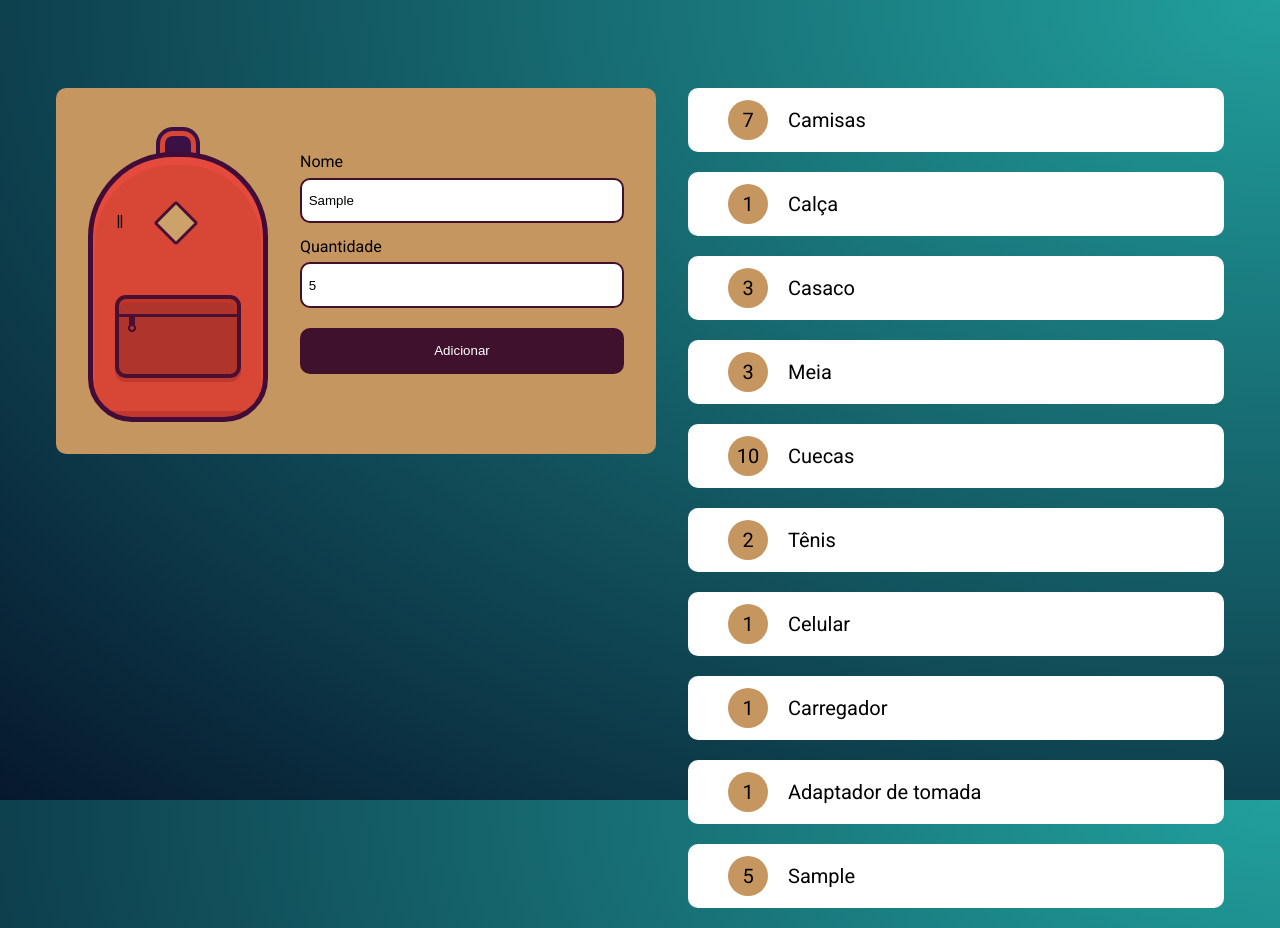
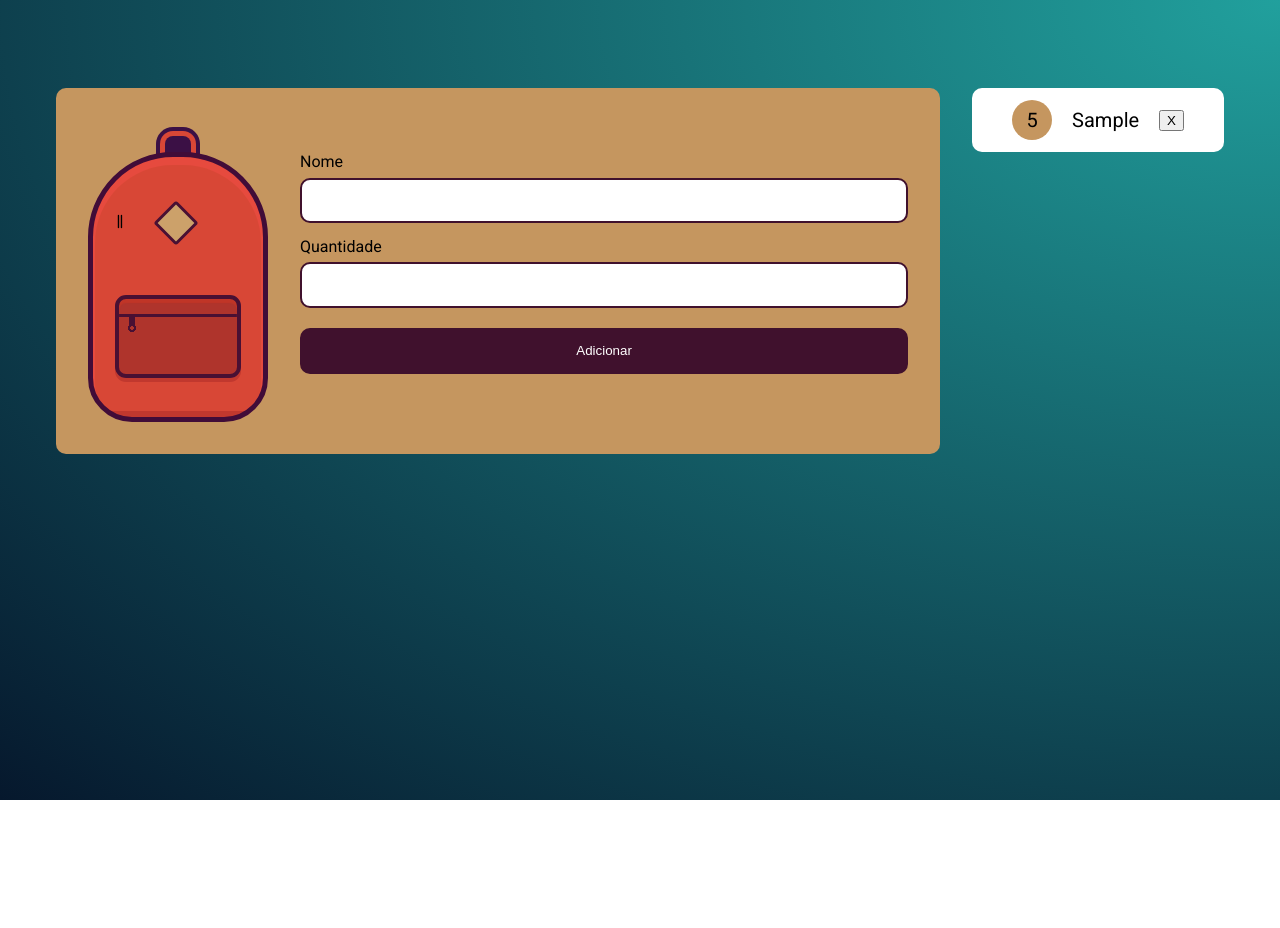
Before and after one commit to rennan-ventura/alura-js-codes, a plain HTML site: page mochila-de-viagem/index.html in a window 1280 px wide. Both pictures are taken after typing "Sample", "5" into the empty fields and a click on the input "Adicionar". After the commit the page ends 800 px from the top, so only its background shows below. Drawn offline with Linux system fonts and the light colour scheme.

Commit message:
finalizando o projeto mochila de viagem

```diff
--- a/mochila-de-viagem/index.html
+++ b/mochila-de-viagem/index.html
@@ -25,15 +25,6 @@
         </div>
 
         <ul class="lista" id="lista">
-            <li class="item"><strong>7</strong>Camisas</li>
-            <li class="item"><strong>1</strong>Calça</li>
-            <li class="item"><strong>3</strong>Casaco</li>
-            <li class="item"><strong>3</strong>Meia</li>
-            <li class="item"><strong>10</strong>Cuecas</li>
-            <li class="item"><strong>2</strong>Tênis</li>
-            <li class="item"><strong>1</strong>Celular</li>
-            <li class="item"><strong>1</strong>Carregador</li>
-            <li class="item"><strong>1</strong>Adaptador de tomada</li>
         </ul>
     </main>
 
--- a/mochila-de-viagem/js/main.js
+++ b/mochila-de-viagem/js/main.js
@@ -1,25 +1,82 @@
-const form = document.getElementById("novoItem");
-const lista = document.getElementById("lista");
+const form = document.getElementById("novoItem")
+const lista = document.getElementById("lista")
+const itens = JSON.parse(localStorage.getItem("itens")) || []
+
+itens.forEach( (elemento) => {
+    criaElemento(elemento)
+} )
 
 form.addEventListener("submit", (evento) => {
-    evento.preventDefault();
+    evento.preventDefault()
 
-    criaElemento(evento.target.elements['nome'].value, evento.target.elements['quantidade'].value);
+    const nome = evento.target.elements['nome']
+    const quantidade = evento.target.elements['quantidade']
+
+
+//  Const para conferir elemento nome no array itens
+    const existe = itens.find( elemento => elemento.nome === nome.value )
+
+    const itemAtual = {
+        "nome": nome.value,
+        "quantidade": quantidade.value
+    }
+
+
+// Condicional para conferir se o elemento
+    if (existe) {
+        itemAtual.id = existe.id;
+
+        atualizaElemento(itemAtual);
+
+        itens[itens.findIndex(elemento => elemento.id === existe.id)] = itemAtual;
+    } else {
+       itemAtual.id = itens[itens.length - 1] ? (itens[itens.length - 1]).id + 1 : 0;
+
+        criaElemento(itemAtual);
+
+        itens.push(itemAtual);
+    }
+
+    localStorage.setItem("itens", JSON.stringify(itens));
+
+    nome.value = ""
+    quantidade.value = ""
 })
 
-function criaElemento(nome, quantidade) {
+function criaElemento(item) {
+    const novoItem = document.createElement("li")
+    novoItem.classList.add("item")
 
-    const novoItem = document.createElement('li');
-    novoItem.classList.add("item");
+    const numeroItem = document.createElement("strong")
+    numeroItem.innerHTML = item.quantidade
+    numeroItem.dataset.id = item.id
+    novoItem.appendChild(numeroItem)
 
-    const numeroItem = document.createElement('strong');
-    numeroItem.innerHTML = quantidade;
+    novoItem.innerHTML += item.nome
 
-    novoItem.appendChild(numeroItem);
-    novoItem.innerHTML += nome;
+    novoItem.appendChild(botaoDeleta(item.id));
 
+    lista.appendChild(novoItem)
+}
 
-    lista.appendChild(novoItem);
+function atualizaElemento(item) {
+    document.querySelector("[data-id='"+item.id+"']").innerHTML = item.quantidade
+}
 
+function botaoDeleta(id) {
+    const elementoBotao = document.createElement("button");
+    elementoBotao.innerText = "X";
 
+    elementoBotao.addEventListener("click", function() {
+        deletaElemento(this.parentNode, id);
+    })
+
+    return elementoBotao;
 }
+
+function deletaElemento(tag, id) {
+    tag.remove();
+
+    itens.splice(itens.findIndex(elemento => elemento.id === id), 1);
+    localStorage.setItem("itens", JSON.stringify(itens));
+}
```
Also changed, not shown: mochila-de-viagem/revisao.js (added, +70 -0 lines).
